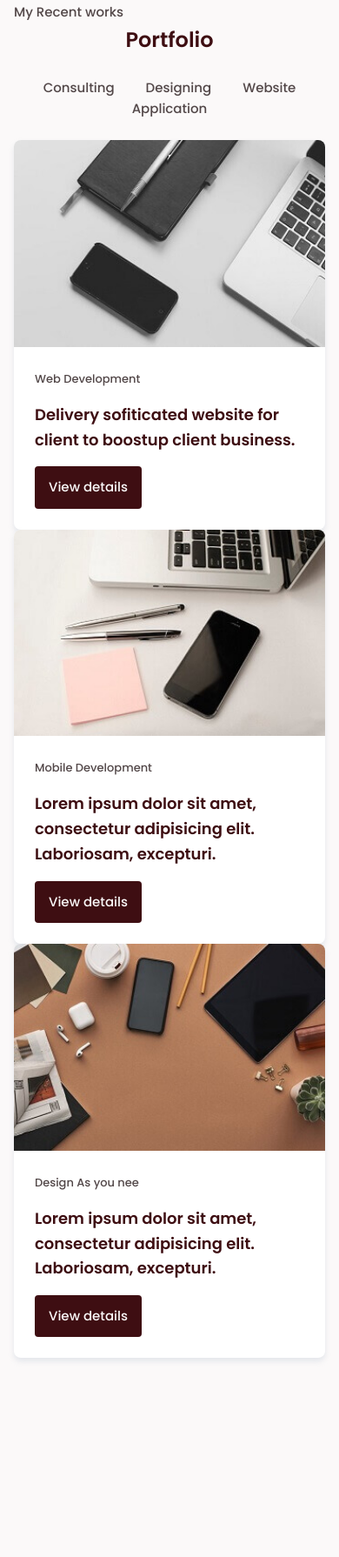
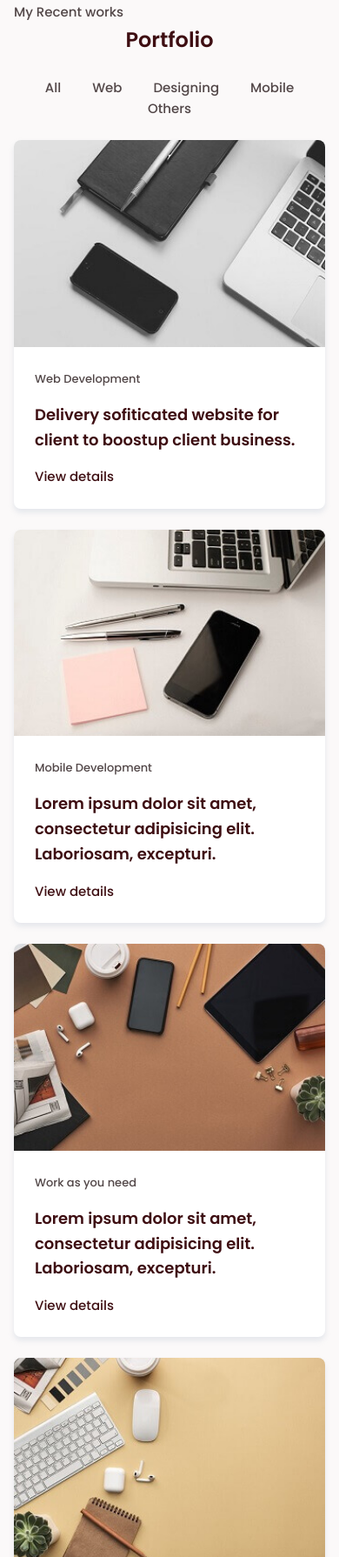
Before and after one commit to khunemz/clay-doe, a plain HTML site: page index.html in a window 390 px wide. Shown: the part 3779-5569 px from the top of the page at 87% size. Before the commit the page ends 5372 px from the top, so only its background shows below. Drawn offline with nearby package versions, Linux system fonts and the light colour scheme.

Commit message:
mixit up

```diff
--- a/css/styles.css
+++ b/css/styles.css
@@ -499,10 +499,21 @@ color: var(--first-color-dark);
 
 .portfolio__content:hover {
   box-shadow: 0 6px 8px rgba(174, 190, 205, .4);
-  transform: translateY(-.5rem);
-  transition: .4s;
 }
 
+.portfolio__content:hover .portfolio__img {
+ transform: scale(1.02);
+}
+
+.button-link {
+ background: none;
+ color: var(--first-color);
+ padding: 0;
+}
+
+.button-link:hover {
+  background: none;
+}
 /* Active menu portfolio*/
 
 
--- a/index.html
+++ b/index.html
@@ -65,8 +65,6 @@
         </div><!-- // .home__img -->
       </div><!-- // .home__container -->
     </section><!--// .home -->
-
-
 
     <!-- ABOUT -->
     <section class="about section bd-container" id="about">
@@ -240,14 +238,15 @@
       <h2 class="section-title">Portfolio</h2>
 
       <div class="portfolio__nav">
-        <span class="portfolio__item">Consulting</span>
-        <span class="portfolio__item">Designing</span>
-        <span class="portfolio__item">Website</span>
-        <span class="portfolio__item">Application</span>
+        <span class="portfolio__item" data-filter="all">All</span>
+        <span class="portfolio__item" data-filter=".web">Web</span>
+        <span class="portfolio__item" data-filter=".design">Designing</span>
+        <span class="portfolio__item" data-filter=".mobile">Mobile</span>
+        <span class="portfolio__item" data-filter=".other">Others</span>
       </div><!-- // .portfolio nav -->
 
       <div class="portfolio__container bd-grid">
-        <div class="portfolio__content">
+        <div class="portfolio__content mix web">
           <a href="#">
             <img src="img/work1.jpg" alt="work1" class="portfolio__img">
           </a>
@@ -260,13 +259,11 @@
                 Delivery sofiticated website for client to boostup client business.
               </h2>
             </a>
-            <a href="#" class="button button">View details</a>
+            <a href="#" class="button button-link">View details</a>
           </div>
         </div>
-      </div> <!-- // .portfolio__container -->
 
-      <div class="portfolio__container bd-grid">
-        <div class="portfolio__content">
+        <div class="portfolio__content mix design">
           <a href="#">
             <img src="img/work2.jpg" alt="work2" class="portfolio__img">
           </a>
@@ -279,26 +276,41 @@
                 Lorem ipsum dolor sit amet, consectetur adipisicing elit. Laboriosam, excepturi.
               </h2>
             </a>
-            <a href="#" class="button button">View details</a>
+            <a href="#" class="button button-link">View details</a>
           </div>
         </div>
-      </div> <!-- // .portfolio__container -->
 
-      <div class="portfolio__container bd-grid">
-        <div class="portfolio__content">
+        <div class="portfolio__content mix mobile">
           <a href="#">
             <img src="img/work3.jpg" alt="work3" class="portfolio__img">
           </a>
           <div class="portfolio__data">
             <span class="portfolio__subtitle">
-              Design As you nee
+              Work as you need
             </span>
             <a href="">
               <h2 class="portfolio__title">
                 Lorem ipsum dolor sit amet, consectetur adipisicing elit. Laboriosam, excepturi.
               </h2>
             </a>
-            <a href="#" class="button button">View details</a>
+            <a href="#" class="button button-link">View details</a>
+          </div>
+        </div>
+
+        <div class="portfolio__content mix other">
+          <a href="#">
+            <img src="img/work4.jpg" alt="work4" class="portfolio__img">
+          </a>
+          <div class="portfolio__data">
+            <span class="portfolio__subtitle">
+              Work as you need
+            </span>
+            <a href="">
+              <h2 class="portfolio__title">
+                Lorem ipsum dolor sit amet, consectetur adipisicing elit. Laboriosam, excepturi.
+              </h2>
+            </a>
+            <a href="#" class="button button-link">View details</a>
           </div>
         </div>
       </div> <!-- // .portfolio__container -->
--- a/js/main.js
+++ b/js/main.js
@@ -75,6 +75,15 @@ window.addEventListener('scroll', scrollTop);
 
 /*===== MIXITUP FILTER PORTFOLIO =====*/
 
+var mixer = mixitup('.portfolio__container', {
+  selectors: {
+      target: '.portfolio__content'
+  },
+  animation: {
+      duration: 300
+  }
+});
+
 /* Link active portfolio */
 
 
```
